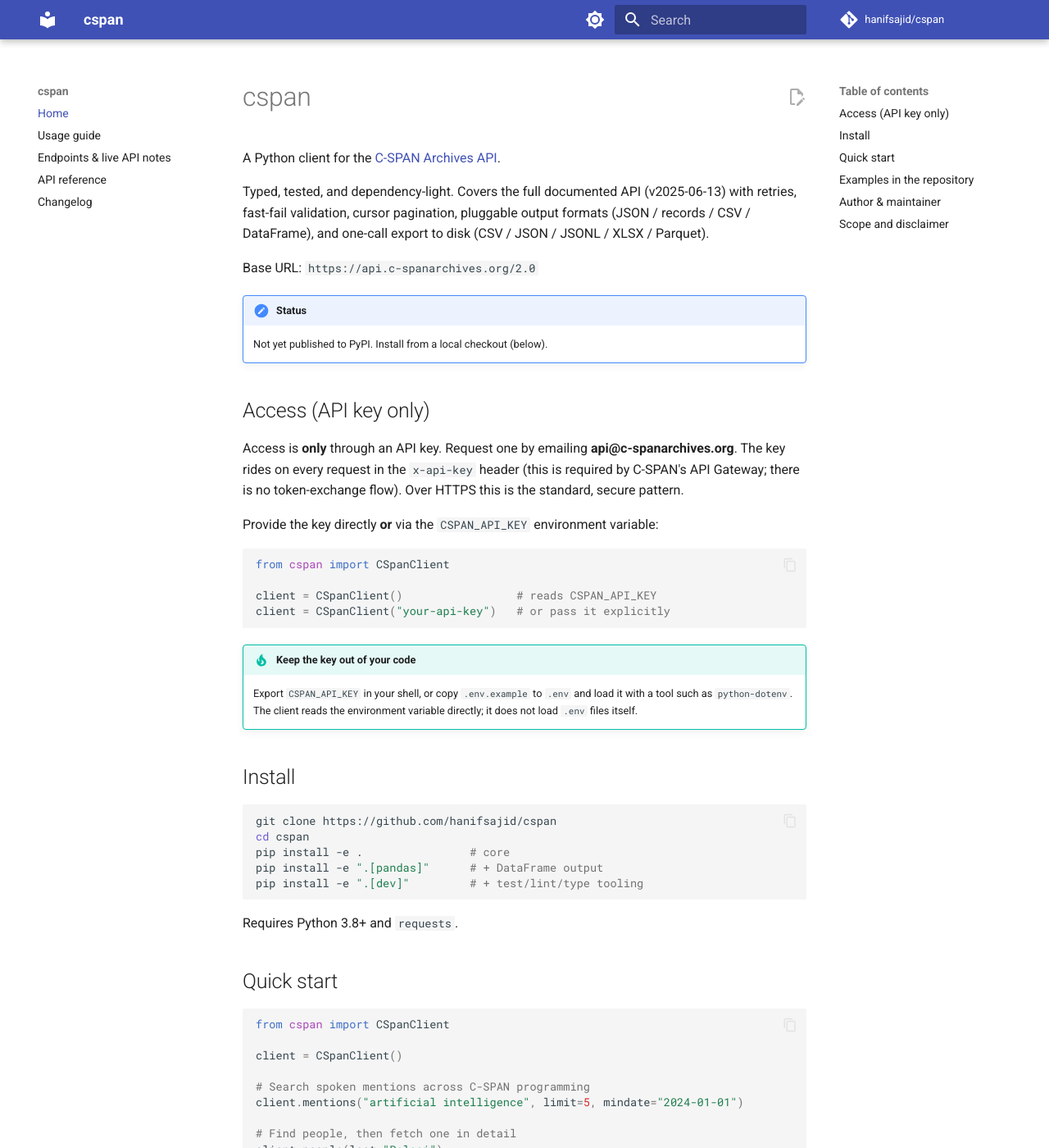
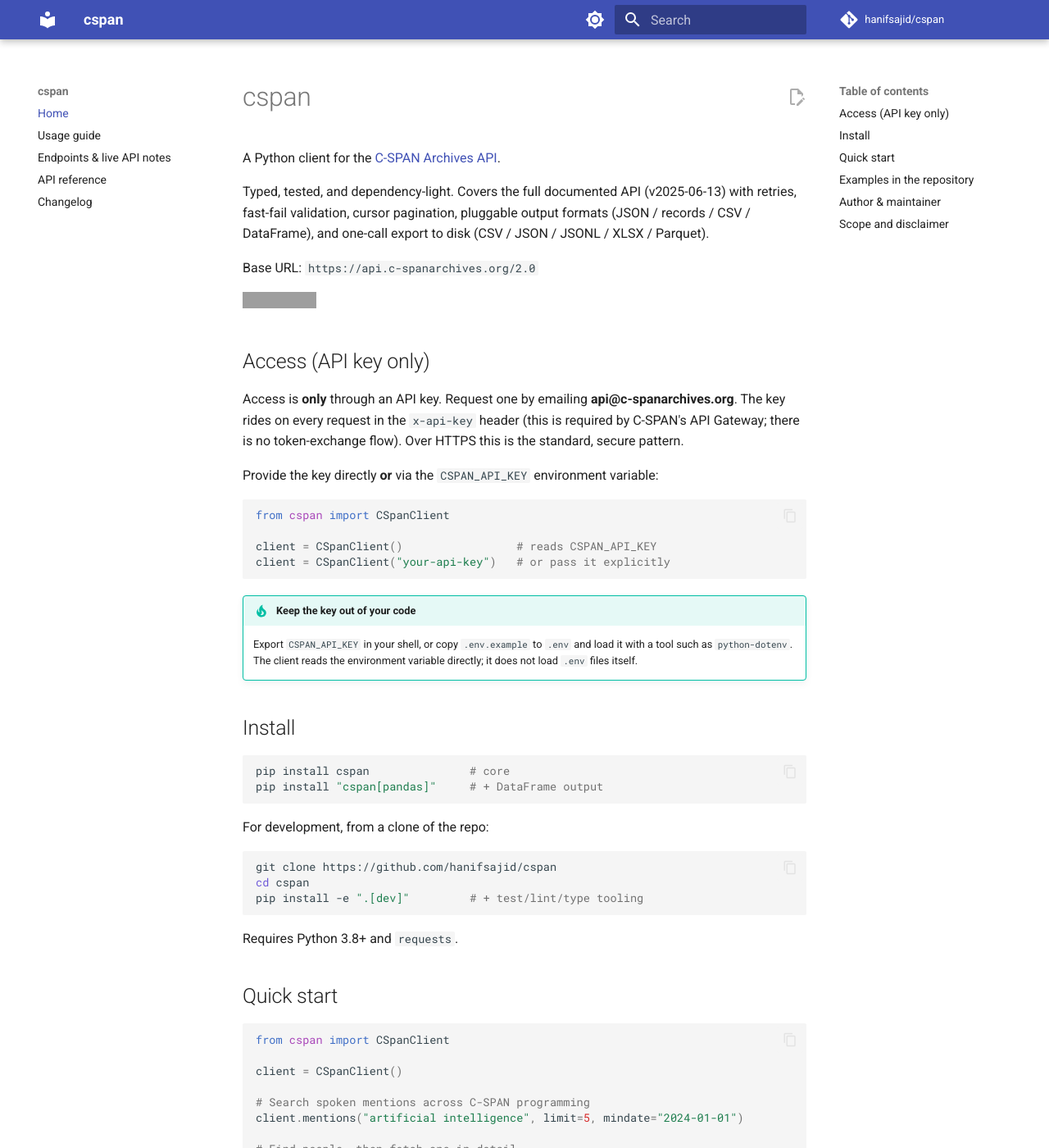
Before and after one commit to hanifsajid/cspan, an MkDocs documentation site: the page built from docs/index.md, in a window 1280 px wide and 1400 px high. Shown: the whole window at 82% size. Built offline with MkDocs 1.6.1 and Material for MkDocs 9.7.7, drawn with Linux system fonts in a browser that asks for light colours; comment, search, counter and statistics services are not loaded; grey boxes are pictures that could not be loaded.

Commit message:
Release v0.3.0
Bump version to 0.3.0, date the changelog, and switch install
instructions to pip install cspan for the first PyPI release.

Co-Authored-By: Claude Fable 5.1 <noreply@anthropic.com>

````diff
--- a/docs/index.md
+++ b/docs/index.md
@@ -9,8 +9,7 @@ output formats (JSON / records / CSV / DataFrame), and one-call export to disk
 
 Base URL: `https://api.c-spanarchives.org/2.0`
 
-!!! note "Status"
-    Not yet published to PyPI. Install from a local checkout (below).
+[![PyPI](https://img.shields.io/pypi/v/cspan)](https://pypi.org/project/cspan/)
 
 ## Access (API key only)
 
@@ -36,10 +35,15 @@ client = CSpanClient("your-api-key")   # or pass it explicitly
 ## Install
 
 ```bash
+pip install cspan               # core
+pip install "cspan[pandas]"     # + DataFrame output
+```
+
+For development, from a clone of the repo:
+
+```bash
 git clone https://github.com/hanifsajid/cspan
 cd cspan
-pip install -e .                # core
-pip install -e ".[pandas]"      # + DataFrame output
 pip install -e ".[dev]"         # + test/lint/type tooling
 ```
 
--- a/src/cspan/_version.py
+++ b/src/cspan/_version.py
@@ -1,3 +1,3 @@
 """Single source of truth for the package version."""
 
-__version__ = "0.2.0"
+__version__ = "0.3.0"
````
Also changed, not shown: CHANGELOG.md (+5 -0 lines), README.md (+10 -6 lines), docs/usage.md (+1 -1 lines).
